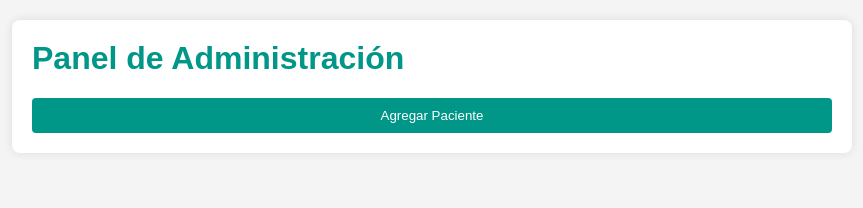
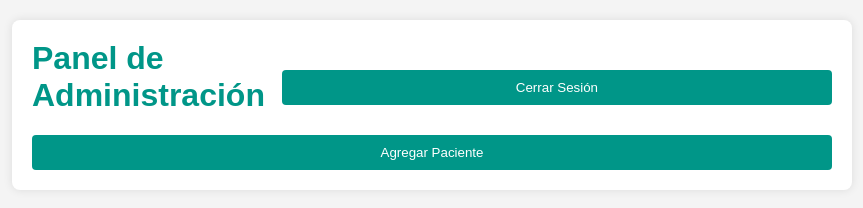
Before and after one commit to wilfridoadmin/UNIDADPRESTADORA, a plain HTML site: page admin.html in a window 1280 px wide. Shown: the whole page, without its empty margins (208-1071 px from the left). Drawn offline with Linux system fonts and the light colour scheme.

Commit message:
Update admin.html

```diff
--- a/admin.html
+++ b/admin.html
@@ -8,10 +8,14 @@
 </head>
 <body>
     <div class="dashboard-container">
+        <header>
             <h1>Panel de Administración</h1>
+            <button id="logoutBtn">Cerrar Sesión</button>
+        </header>
+        <main>
             <button id="addPatientBtn">Agregar Paciente</button>
             <div id="patientsListAdmin"></div>
-    </div>
+        </main>
         <div id="addPatientModal" class="modal">
             <div class="modal-content">
                 <span class="close-btn">&times;</span>
@@ -25,6 +29,7 @@
                 </form>
             </div>
         </div>
+    </div>
     <script src="scripts.js"></script>
 </body>
 </html>
```
Lines whose indentation alone changed are shown as unchanged.
